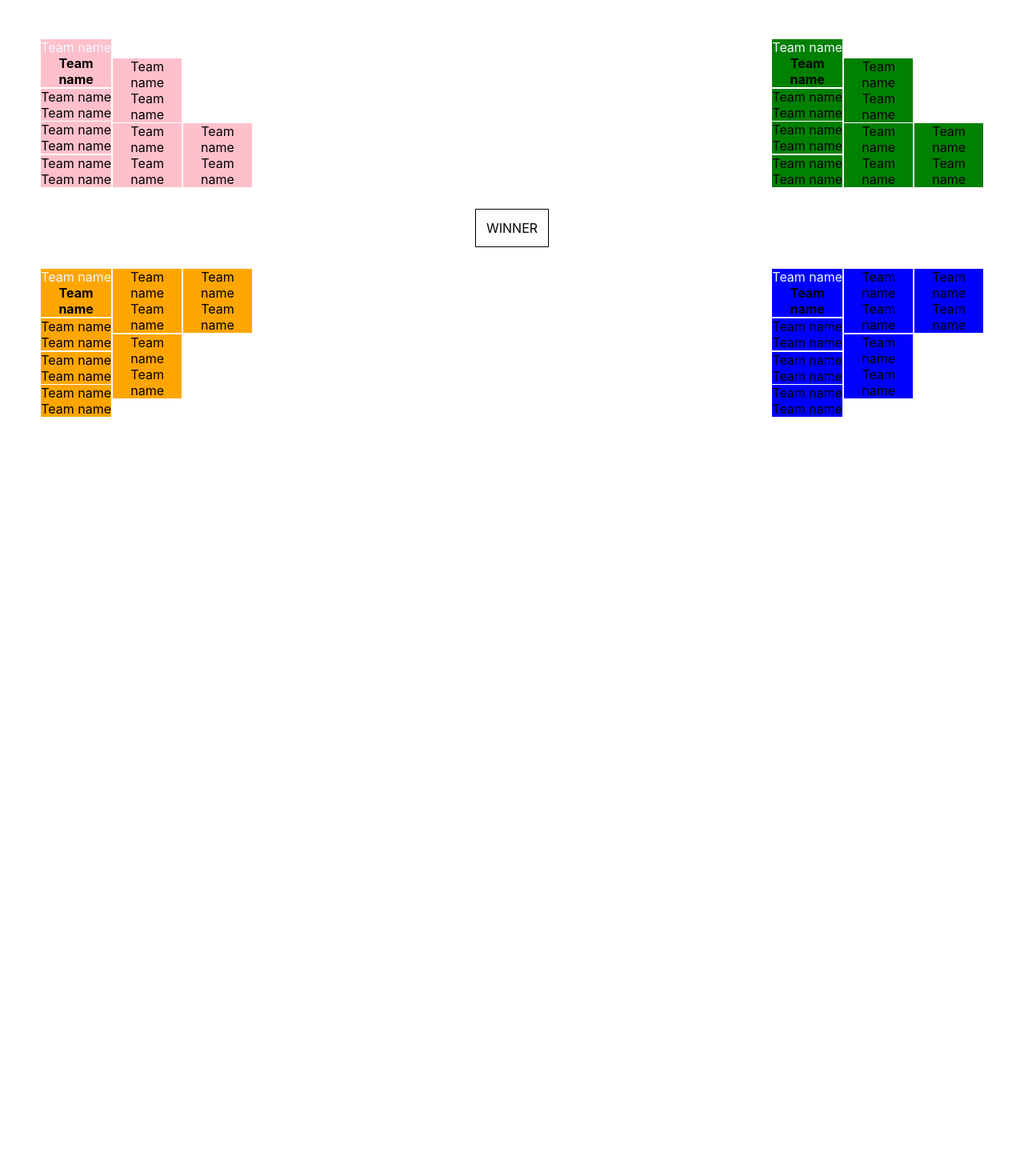
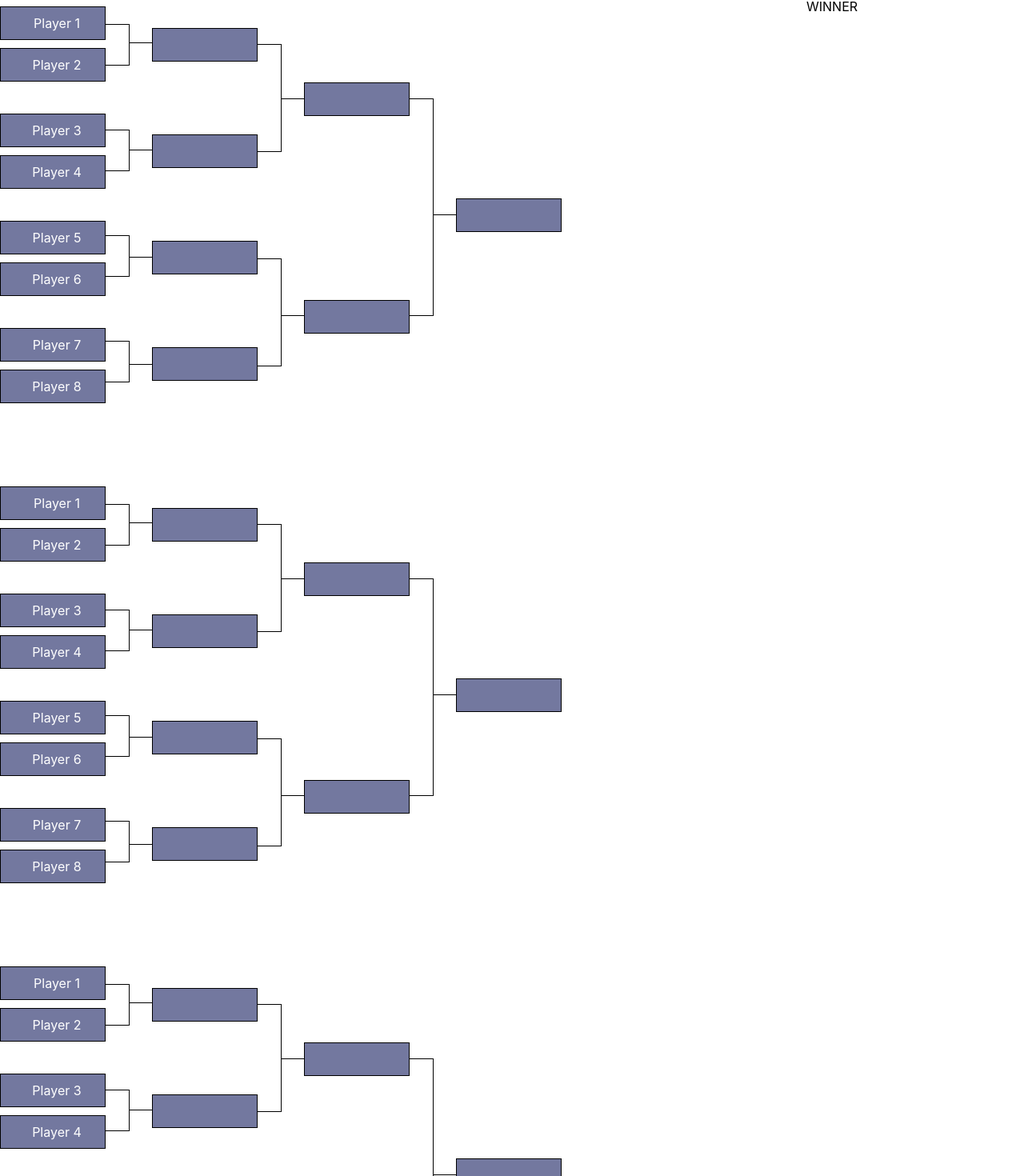
Before and after one commit to rajbharath/tournament-brackets-css, a React (Create React App) app: page / in a window 1280 px wide. Shown: the part 2-1472 px from the top of the page at 80% size. Before the commit the page ends 800 px from the top, so only its background shows below. Built offline with nearby package versions, Linux system fonts and the light colour scheme.

Commit message:
Using a stack overflow link

```diff
--- a/src/App.css
+++ b/src/App.css
@@ -47,7 +47,7 @@
     transform: rotate(360deg);
   }
 }
-
+/*
 #main {
     margin: auto;
     display: flex;
@@ -131,6 +131,13 @@ li {
     z-index: -1;
 }
 
+.connector {
+    width: 20%;
+    margin-left: 100%;
+    margin-top: -10%;
+    border-top: 1px solid black;
+}
+
 #center {
     margin: auto;
     border: 1px solid black;
@@ -146,4 +153,106 @@ li {
 .filler {
     flex: 4;
     margin: -10% 5%;
+} */
+
+#container {
+    width: 800px;
+    height: 600px;
+    float: left;
 }
+
+section {
+    width: 130px;
+    height: 520px;
+    float: left;
+}
+
+section > div {
+    width: 100px;
+    height: 20px;
+    border: 1px solid #000;
+    margin: 10px 0;
+    background: #73789F;
+    color: white;
+    padding: 10px 10px 10px 20px;
+}
+
+section > div:nth-child(2n) {
+    margin-bottom: 40px;
+}
+
+.connecter {
+    width: 30px;
+    height: 520px;
+    float: left;
+}
+
+.line {
+    width: 30px;
+    height: 520px;
+    float: left;
+}
+
+.connecter div {
+    border: 1px solid #000;
+    border-left: none;
+    height: 50px;
+    width: 100%;
+    margin: 80px 0 0 1px;
+}
+
+.connecter div:first-child {
+    margin: 32px 0 0 1px;
+}
+
+.line div {
+    border-top: 1px solid #000;
+    margin: 133px 0 0 1px;
+}
+
+.line div:first-child {
+    margin-top: 55px;
+}
+
+#quarterFinals > div {
+    margin-top: 91px;
+}
+
+#quarterFinals > div:first-child {
+    margin-top: 37px;
+}
+
+#conn2 div {
+    margin-top: 133px;
+    height: 133px;
+}
+
+#conn2 div:first-child {
+    margin-top: 57px;
+}
+
+#line2 div {
+    margin-top: 270px;
+}
+
+#line2 div:first-child {
+    margin-top: 125px;
+}
+#semiFinals > div {
+    margin-top: 230px;
+}
+#semiFinals > div:first-child {
+    margin-top: 105px;
+}
+#conn3 div {
+    margin-top: 125px;
+    height: 270px;
+}
+
+#line3 div {
+    margin-top: 270px;
+}
+
+#final > div {
+    margin-top: 250px;
+}
--- a/src/App.js
+++ b/src/App.js
@@ -33,77 +33,139 @@ function App() {
             <div id="main">
                 <div id="left">
                     <div id="top">
-                        <div class="round round-1">
-                            <div class="box">
-                                <div class="knocked-out team-name">Team name</div>
-                                <div class="selected team-name">Team name</div>
+                        <article id="container">
+
+                            <section>
+                                <div>Player 1</div>
+                                <div>Player 2</div>
+                                <div>Player 3</div>
+                                <div>Player 4</div>
+                                <div>Player 5</div>
+                                <div>Player 6</div>
+                                <div>Player 7</div>
+                                <div>Player 8</div>
+                            </section>
+
+                            <div class="connecter">
+                                <div></div>
+                                <div></div>
+                                <div></div>
+                                <div></div>
                             </div>
-                            <div class="box">
-                                <div class="team-name">Team name</div>
-                                <div class="team-name">Team name</div>
+
+                            <div class="line">
+                                <div>
+                                </div><div>
+                                </div><div>
+                                </div><div>
+                                </div>
                             </div>
-                            <div class="box">
-                                <div class="team-name">Team name</div>
-                                <div class="team-name">Team name</div>
+
+                            <section id="quarterFinals">
+                                <div></div>
+                                <div></div>
+                                <div></div>
+                                <div></div>
+                            </section>
+
+                            <div class="connecter" id="conn2">
+                                <div></div>
+                                <div></div>
                             </div>
-                            <div class="box">
-                                <div class="team-name">Team name</div>
-                                <div class="team-name">Team name</div>
+
+                            <div class="line" id="line2">
+                                <div></div>
+                                <div></div>
                             </div>
-                        </div>
-                        <div class="round round-2">
-                            <div class="box">
-                                <div class="team-name">Team name</div>
-                                <div class="team-name">Team name</div>
+
+                            <section id="semiFinals">
+                                <div></div>
+                                <div></div>
+                            </section>
+
+                            <div class="connecter" id="conn3">
+                                <div></div>
                             </div>
-                            <div class="box">
-                                <div class="team-name">Team name</div>
-                                <div class="team-name">Team name</div>
+
+                            <div class="line" id="line3">
+                                <div></div>
                             </div>
-                        </div>
-                        <div class="round round-3">
-                            <div class="box">
-                                <div class="team-name">Team name</div>
-                                <div class="team-name">Team name</div>
-                            </div>
-                        </div>
+
+                            <section id="final">
+                                <div></div>
+                            </section>
+
+                        </article>
+
+
                     </div>
 
                     <div id="bottom">
-                    <div class="round round-1">
-                            <div class="box">
-                                <div class="knocked-out team-name">Team name</div>
-                                <div class="selected team-name">Team name</div>
+                        <article id="container">
+
+                            <section>
+                                <div>Player 1</div>
+                                <div>Player 2</div>
+                                <div>Player 3</div>
+                                <div>Player 4</div>
+                                <div>Player 5</div>
+                                <div>Player 6</div>
+                                <div>Player 7</div>
+                                <div>Player 8</div>
+                            </section>
+
+                            <div class="connecter">
+                                <div></div>
+                                <div></div>
+                                <div></div>
+                                <div></div>
                             </div>
-                            <div class="box">
-                                <div class="team-name">Team name</div>
-                                <div class="team-name">Team name</div>
+
+                            <div class="line">
+                                <div>
+                                </div><div>
+                                </div><div>
+                                </div><div>
+                                </div>
                             </div>
-                            <div class="box">
-                                <div class="team-name">Team name</div>
-                                <div class="team-name">Team name</div>
+
+                            <section id="quarterFinals">
+                                <div></div>
+                                <div></div>
+                                <div></div>
+                                <div></div>
+                            </section>
+
+                            <div class="connecter" id="conn2">
+                                <div></div>
+                                <div></div>
                             </div>
-                            <div class="box">
-                                <div class="team-name">Team name</div>
-                                <div class="team-name">Team name</div>
+
+                            <div class="line" id="line2">
+                                <div></div>
+                                <div></div>
                             </div>
-                        </div>
-                        <div class="round round-2">
-                            <div class="box">
-                                <div class="team-name">Team name</div>
-                                <div class="team-name">Team name</div>
+
+                            <section id="semiFinals">
+                                <div></div>
+                                <div></div>
+                            </section>
+
+                            <div class="connecter" id="conn3">
+                                <div></div>
                             </div>
-                            <div class="box">
-                                <div class="team-name">Team name</div>
-                                <div class="team-name">Team name</div>
+
+                            <div class="line" id="line3">
+                                <div></div>
                             </div>
-                        </div>
-                        <div class="round round-3">
-                            <div class="box">
-                                <div class="team-name">Team name</div>
-                                <div class="team-name">Team name</div>
-                            </div>
-                        </div>
+
+                            <section id="final">
+                                <div></div>
+                            </section>
+
+                        </article>
+
+
                     </div>
                 </div>
                 <div id="center">
@@ -111,76 +173,138 @@ function App() {
                 </div>
                 <div id="right">
                     <div id="top">
-                    <div class="round round-1">
-                            <div class="box">
-                                <div class="knocked-out team-name">Team name</div>
-                                <div class="selected team-name">Team name</div>
+                        <article id="container">
+
+                            <section>
+                                <div>Player 1</div>
+                                <div>Player 2</div>
+                                <div>Player 3</div>
+                                <div>Player 4</div>
+                                <div>Player 5</div>
+                                <div>Player 6</div>
+                                <div>Player 7</div>
+                                <div>Player 8</div>
+                            </section>
+
+                            <div class="connecter">
+                                <div></div>
+                                <div></div>
+                                <div></div>
+                                <div></div>
                             </div>
-                            <div class="box">
-                                <div class="team-name">Team name</div>
-                                <div class="team-name">Team name</div>
+
+                            <div class="line">
+                                <div>
+                                </div><div>
+                                </div><div>
+                                </div><div>
+                                </div>
                             </div>
-                            <div class="box">
-                                <div class="team-name">Team name</div>
-                                <div class="team-name">Team name</div>
+
+                            <section id="quarterFinals">
+                                <div></div>
+                                <div></div>
+                                <div></div>
+                                <div></div>
+                            </section>
+
+                            <div class="connecter" id="conn2">
+                                <div></div>
+                                <div></div>
                             </div>
-                            <div class="box">
-                                <div class="team-name">Team name</div>
-                                <div class="team-name">Team name</div>
+
+                            <div class="line" id="line2">
+                                <div></div>
+                                <div></div>
                             </div>
-                        </div>
-                        <div class="round round-2">
-                            <div class="box">
-                                <div class="team-name">Team name</div>
-                                <div class="team-name">Team name</div>
+
+                            <section id="semiFinals">
+                                <div></div>
+                                <div></div>
+                            </section>
+
+                            <div class="connecter" id="conn3">
+                                <div></div>
                             </div>
-                            <div class="box">
-                                <div class="team-name">Team name</div>
-                                <div class="team-name">Team name</div>
+
+                            <div class="line" id="line3">
+                                <div></div>
                             </div>
-                        </div>
-                        <div class="round round-3">
-                            <div class="box">
-                                <div class="team-name">Team name</div>
-                                <div class="team-name">Team name</div>
-                            </div>
-                        </div>
+
+                            <section id="final">
+                                <div></div>
+                            </section>
+
+                        </article>
+
+
                     </div>
                     <div id="bottom">
-                    <div class="round round-1">
-                            <div class="box">
-                                <div class="knocked-out team-name">Team name</div>
-                                <div class="selected team-name">Team name</div>
+                        <article id="container">
+
+                            <section>
+                                <div>Player 1</div>
+                                <div>Player 2</div>
+                                <div>Player 3</div>
+                                <div>Player 4</div>
+                                <div>Player 5</div>
+                                <div>Player 6</div>
+                                <div>Player 7</div>
+                                <div>Player 8</div>
+                            </section>
+
+                            <div class="connecter">
+                                <div></div>
+                                <div></div>
+                                <div></div>
+                                <div></div>
                             </div>
-                            <div class="box">
-                                <div class="team-name">Team name</div>
-                                <div class="team-name">Team name</div>
+
+                            <div class="line">
+                                <div>
+                                </div><div>
+                                </div><div>
+                                </div><div>
+                                </div>
                             </div>
-                            <div class="box">
-                                <div class="team-name">Team name</div>
-                                <div class="team-name">Team name</div>
+
+                            <section id="quarterFinals">
+                                <div></div>
+                                <div></div>
+                                <div></div>
+                                <div></div>
+                            </section>
+
+                            <div class="connecter" id="conn2">
+                                <div></div>
+                                <div></div>
                             </div>
-                            <div class="box">
-                                <div class="team-name">Team name</div>
-                                <div class="team-name">Team name</div>
+
+                            <div class="line" id="line2">
+                                <div></div>
+                                <div></div>
                             </div>
-                        </div>
-                        <div class="round round-2">
-                            <div class="box">
-                                <div class="team-name">Team name</div>
-                                <div class="team-name">Team name</div>
+
+                            <section id="semiFinals">
+                                <div></div>
+                                <div></div>
+                            </section>
+
+                            <div class="connecter" id="conn3">
+                                <div></div>
                             </div>
-                            <div class="box">
-                                <div class="team-name">Team name</div>
-                                <div class="team-name">Team name</div>
+
+                            <div class="line" id="line3">
+                                <div></div>
                             </div>
-                        </div>
-                        <div class="round round-3">
-                            <div class="box">
-                                <div class="team-name">Team name</div>
-                                <div class="team-name">Team name</div>
-                            </div>
-                        </div>
+
+                            <section id="final">
+                                <div></div>
+                            </section>
+
+                        </article>
+
+
                     </div>
                 </div>
             </div>
```
